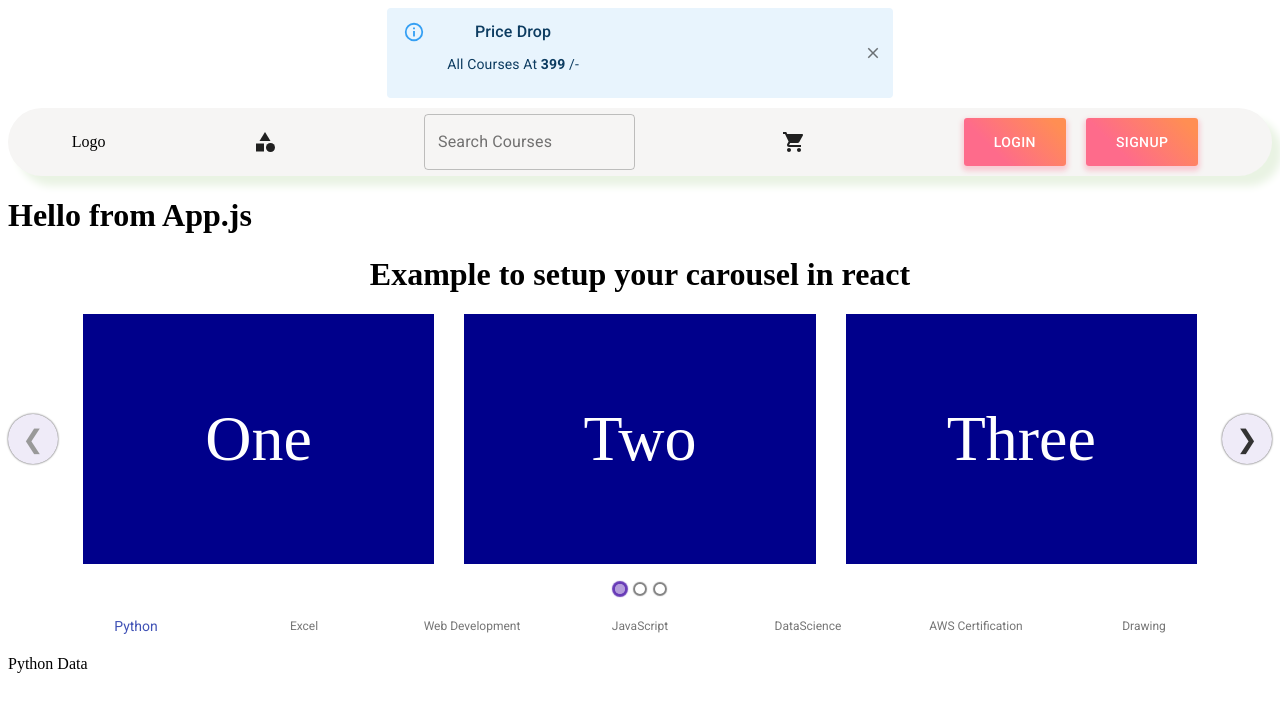
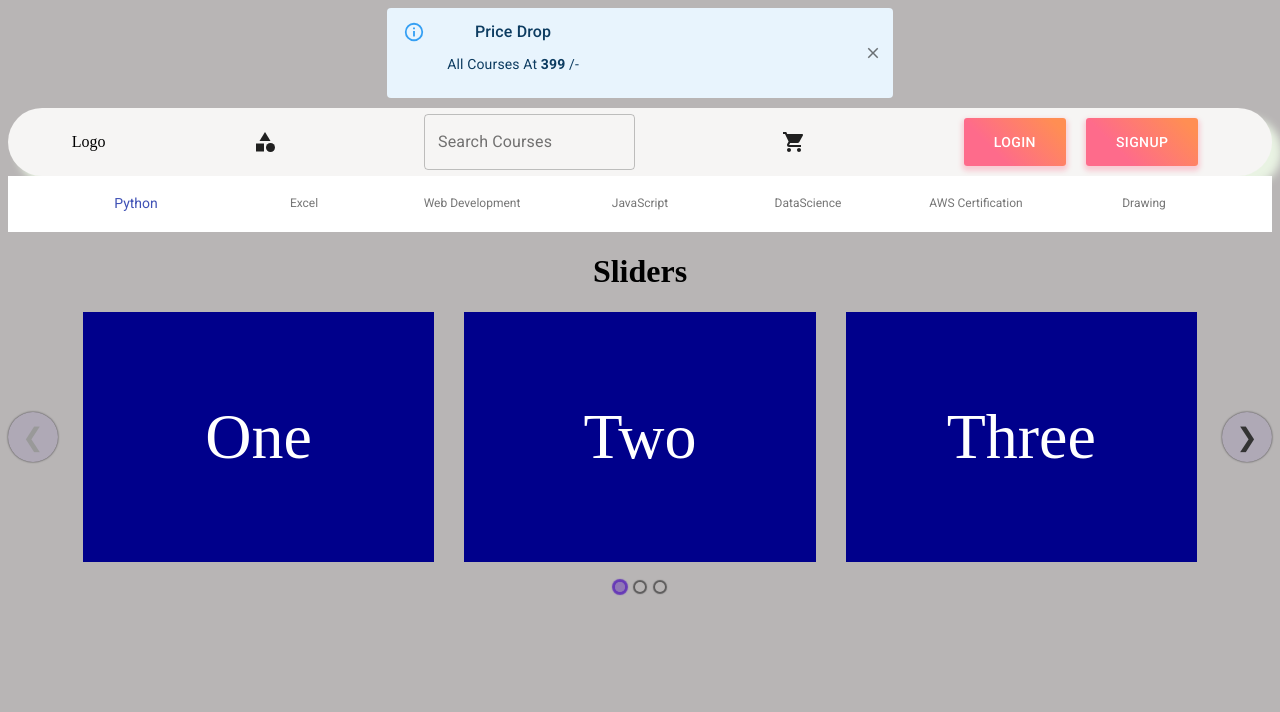
Before and after one commit to coding-troopers/scholar-front-end, a React (Create React App) app: page / in a window 1280 px wide. Shown: the top 712 px of the page. Built offline with nearby package versions, Linux system fonts and the light colour scheme.

Commit message:
Sliders attached to the bottom navigation bar

```diff
--- a/src/App.css
+++ b/src/App.css
@@ -36,3 +36,6 @@
     transform: rotate(360deg);
   }
 } */
+body{
+  background: rgb(184, 181, 181);
+}
--- a/src/App.js
+++ b/src/App.js
@@ -1,7 +1,7 @@
 import './App.css';
 import {Header} from './Components';  // import component directly from their directory
                                       // instead of their component files
-import Sliders from './Components/Sliders/Sliders';
+// import {Sliders} from './Components';
 import Navigation from './Components/Body/Navigation';
 
 function App() {
@@ -9,8 +9,8 @@ function App() {
   return (
     <div className="App">
       <Header/>
-      <h1>Hello from App.js</h1>
-      <Sliders/>          {/* Slider by Abhishek Kumar */}
+      {/* <h1>Hello from App.js</h1> */}
+      {/* <Sliders/>          Slider by Abhishek Kumar */}
 
       <Navigation></Navigation>
     </div>
--- a/src/Components/Body/Navigation.js
+++ b/src/Components/Body/Navigation.js
@@ -1,6 +1,7 @@
 import BottomNavigation from '@material-ui/core/BottomNavigation';
 import BottomNavigationAction from '@material-ui/core/BottomNavigationAction';
 import React, { Component } from 'react'
+import Sliders from '../Sliders/Sliders.jsx'
 
 export class Navigation extends Component {
     constructor(props) {
@@ -21,19 +22,20 @@ export class Navigation extends Component {
     render() {
         var message
         if(this.state.value==="Python"){
-            message="Python Data"
+            message=<Sliders/>
+
         }else if(this.state.value==="Excel"){
-            message="Excel Data"
+            message=<Sliders/>
         }else if(this.state.value==="Web Development"){
-            message="Web Development Data"
+            message=<Sliders/>
         }else if(this.state.value==="JavaScript"){
-            message="JavaScript Data"
+            message=<Sliders/>
         }else if(this.state.value==="DataScience"){
-            message="DataScience Data"
+            message=<Sliders/>
         }else if(this.state.value==="AWS Certification"){
-            message="AWS Certification"
+            message=<Sliders/>
         }else if(this.state.value==="Drawing"){
-            message="Drawing Data"
+            message=<Sliders/>
         }
         return (
             <div>
--- a/src/Components/Header/Header.jsx
+++ b/src/Components/Header/Header.jsx
@@ -1,3 +1,4 @@
+/* eslint-disable no-unused-vars */
 // created by Rahul Beniwal. This is header component
 
 import React from 'react'
--- a/src/Components/Header/Notification.js
+++ b/src/Components/Header/Notification.js
@@ -1,3 +1,4 @@
+/* eslint-disable no-unused-vars */
 import React from 'react'
 import {makeStyles} from "@material-ui/core/styles"
 import {Alert, AlertTitle} from "@material-ui/lab"
--- a/src/Components/Sliders/Sliders.jsx
+++ b/src/Components/Sliders/Sliders.jsx
@@ -13,7 +13,7 @@ const breakPoints = [
 function Sliders() {
   return (
     <>
-      <h1 style={{ textAlign: "center" }}>Example to setup your carousel in react</h1>
+      <h1 style={{ textAlign: "center" }}>Sliders</h1>
       <div className="App">
         <Carousel breakPoints={breakPoints}>
           <Item>One</Item>
--- a/src/Components/index.js
+++ b/src/Components/index.js
@@ -1,3 +1,4 @@
 // This file is use for default import across all the Components in Component Folder
 
 export {default as Header} from './Header/Header' // export header component
+export {default as Sliders} from './Sliders/Sliders'  // export slider as component
```
